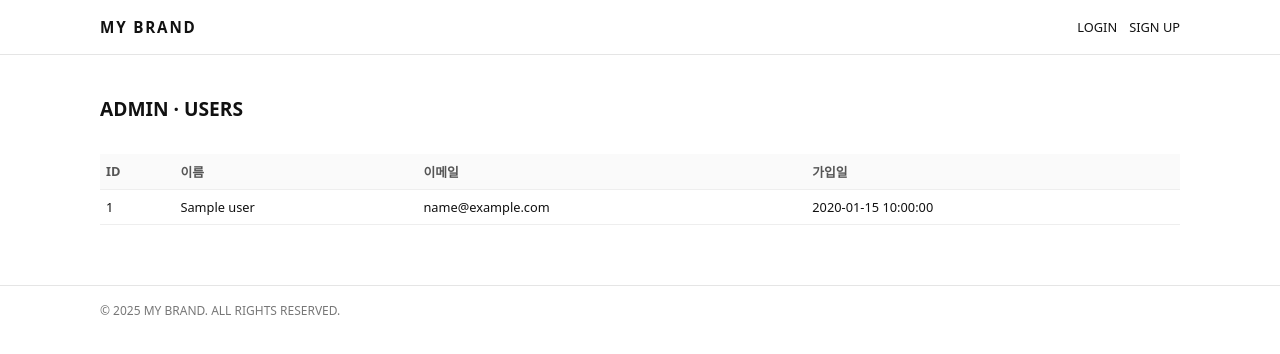
After one commit to i89624356-web/waste-shopping, a Flask app: template templates/admin_users.html in a window 1280 px wide. The commit adds this page. Shown: the top 354 px of the page. Run offline with Flask 3, Linux system fonts and the light colour scheme; the template is opened without the code that fills it: most values are stand-ins (such as "Sample title", 1, 10 or a date in 2020).

Commit message:
USER table added

```diff
--- a/app.py
+++ b/app.py
@@ -351,6 +351,28 @@ def admin_products():
 
 
 # ============================================
+# 라우트: 관리자 - 회원 목록 조회
+# ============================================
+@app.route("/admin/users")
+def admin_users():
+    # 관리자 권한 체크
+    if not session.get("user_id") or not is_admin():
+        flash("관리자 권한이 필요합니다.", "error")
+        return redirect(url_for("login"))
+
+    db = get_db()
+    users = db.execute(
+        """
+        SELECT id, email, name, created_at
+        FROM users
+        ORDER BY created_at DESC
+        """
+    ).fetchall()
+
+    return render_template("admin_users.html", users=users)
+
+
+# ============================================
 # 라우트: 관리자 - 고객센터 문의 목록 조회
 # ============================================
 @app.route("/admin/inquiries")
@@ -507,8 +529,6 @@ def admin_product_delete(product_id):
 # =======================
 # 라우트: 관리자 - 상품 수정
 # =======================
-
-
 @app.route("/admin/products/<int:product_id>/edit", methods=["GET", "POST"])
 def admin_product_edit(product_id):
     if not session.get("user_id") or not is_admin():
--- /dev/null
+++ b/templates/admin_users.html
@@ -0,0 +1,36 @@
+{% extends "base.html" %}
+
+{% block title %}ADMIN | USERS{% endblock %}
+
+{% block content %}
+<section class="admin-header">
+    <h1 class="admin-title">ADMIN · USERS</h1>
+</section>
+
+<section class="admin-table-wrap">
+    {% if users %}
+    <table class="admin-table">
+        <thead>
+            <tr>
+                <th>ID</th>
+                <th>이름</th>
+                <th>이메일</th>
+                <th>가입일</th>
+            </tr>
+        </thead>
+        <tbody>
+            {% for u in users %}
+            <tr>
+                <td>{{ u.id }}</td>
+                <td>{{ u.name or '-' }}</td>
+                <td>{{ u.email }}</td>
+                <td>{{ u.created_at }}</td>
+            </tr>
+            {% endfor %}
+        </tbody>
+    </table>
+    {% else %}
+    <p class="helper-text">등록된 회원이 없습니다.</p>
+    {% endif %}
+</section>
+{% endblock %}
--- a/templates/base.html
+++ b/templates/base.html
@@ -18,7 +18,8 @@
 
             <nav class="nav">
                 {% if is_admin %}
-                <a href="{{ url_for('admin_products') }}" class="nav-link">ADMIN</a>
+                <a href="{{ url_for('admin_products') }}" class="nav-link">PRODUCTS</a>
+                <a href="{{ url_for('admin_users') }}" class="nav-link">USERS</a>
                 <a href="{{ url_for('admin_inquiries') }}" class="nav-link">INQUIRIES</a>
                 {% endif %}
 
```
